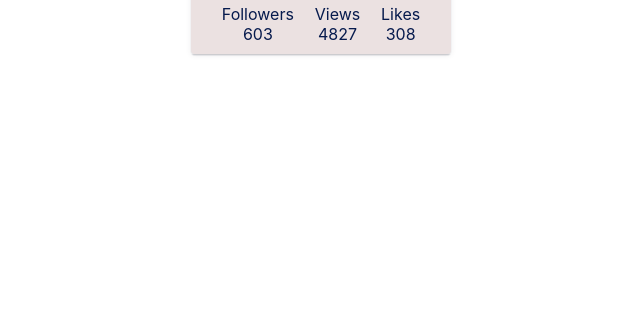
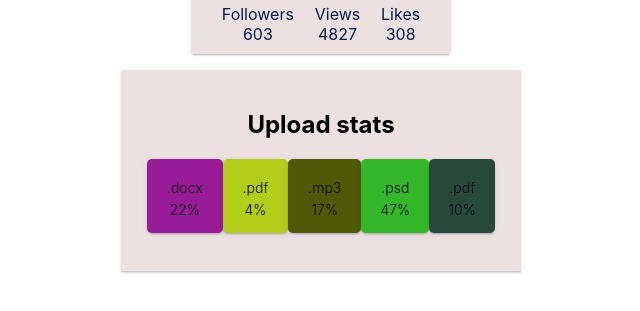
Before and after one commit to alicjapol/alicjapol-goit-react-hw-01-components, a React (Create React App) app: page / in a window 1280 px wide. Shown: the part 415-726 px from the top of the page, without its empty margins (319-959 px from the left). Built offline with nearby package versions, Linux system fonts and the light colour scheme.

Commit message:
section 2

```diff
--- a/src/components/App.jsx
+++ b/src/components/App.jsx
@@ -1,9 +1,9 @@
-import Profile from './profile/Profile.jsx'
+import Profile from './profile/Profile.jsx';
 import css from './profile/Profile.module.css';
-
+import Statistics from './statistics/Statistics.jsx';
+import data from '../data/data.json';
 import user from '../data/user.json';
 export const App = () => {
-
   return (
     <div className="App">
       <Profile
@@ -13,6 +13,8 @@ export const App = () => {
         avatar={user.avatar}
         stats={user.stats}
       />
+      <Statistics title="Upload stats" stats={data} />
+
     </div>
   );
 };
--- /dev/null
+++ b/src/components/statistics/Statistics.jsx
@@ -0,0 +1,39 @@
+import PropTypes from 'prop-types';
+import css from './Statistics.module.css';
+
+const generateRandomColor = () => {
+  const randomColor = `#${Math.floor(Math.random() * 16777215).toString(16)}`;
+  return randomColor;
+};
+
+const Statistics = ({ title, stats }) => {
+  return (
+    <section className={css.statistics}>
+      <h2 className={css.title}>{title}</h2>
+
+      <ul className={css.statList}>
+        {stats.map(({ id, label, percentage }) => (
+          <li
+            key={id}
+            className={css.item}
+            style={{ backgroundColor: generateRandomColor() }}
+          >
+            <span className={css.label}>{label}</span>
+            <span className={css.percentage}>{percentage}%</span>
+          </li>
+        ))}
+      </ul>
+    </section>
+  );
+};
+
+Statistics.propTypes = {
+  stats: PropTypes.arrayOf(
+    PropTypes.shape({
+      id: PropTypes.string.isRequired,
+      label: PropTypes.string.isRequired,
+      percentage: PropTypes.number.isRequired,
+    })
+  ).isRequired,
+};
+export default Statistics;
--- /dev/null
+++ b/src/components/statistics/Statistics.module.css
@@ -0,0 +1,33 @@
+.statistics {
+  margin: 0 auto;
+  padding: 20px;
+  text-align: center;
+  max-width: 360px;
+  background: var(--white, rgb(215, 196, 196, 0.5));
+  box-shadow: 0px 2px 1px 0px rgba(46, 47, 66, 0.08), 0px 1px 1px 0px rgba(46, 47, 66, 0.16), 0px 1px 6px 0px rgba(46, 47, 66, 0.08);
+
+}
+ .statList  {
+    display: flex;
+    justify-content: center;
+    list-style: none;
+    padding-left: 0;
+    color: #080911;
+    font-size: 14px;
+    font-weight: 300;
+    text-align: center;
+    margin-bottom: 1.3em;
+ }
+
+ .item {
+    display: flex;
+    flex-direction: column;
+    padding: 15px;
+    border-radius: 5px;
+    box-shadow: 0px 2px 1px 0px rgba(46, 47, 66, 0.08), 0px 1px 1px 0px rgba(46, 47, 66, 0.16), 0px 1px 6px 0px rgba(46, 47, 66, 0.08);
+
+ }
+
+ .label {
+    padding: 5px;
+ }
--- /dev/null
+++ b/src/data/data.json
@@ -0,0 +1,7 @@
+[
+  { "id": "id-1", "label": ".docx", "percentage": 22 },
+  { "id": "id-2", "label": ".pdf", "percentage": 4 },
+  { "id": "id-3", "label": ".mp3", "percentage": 17 },
+  { "id": "id-4", "label": ".psd", "percentage": 47 },
+  { "id": "id-5", "label": ".pdf", "percentage": 10 }
+]
```
Also changed, not shown: src/data/friends.json (added, +32 -0 lines). Lines whose indentation alone changed are shown as unchanged.
